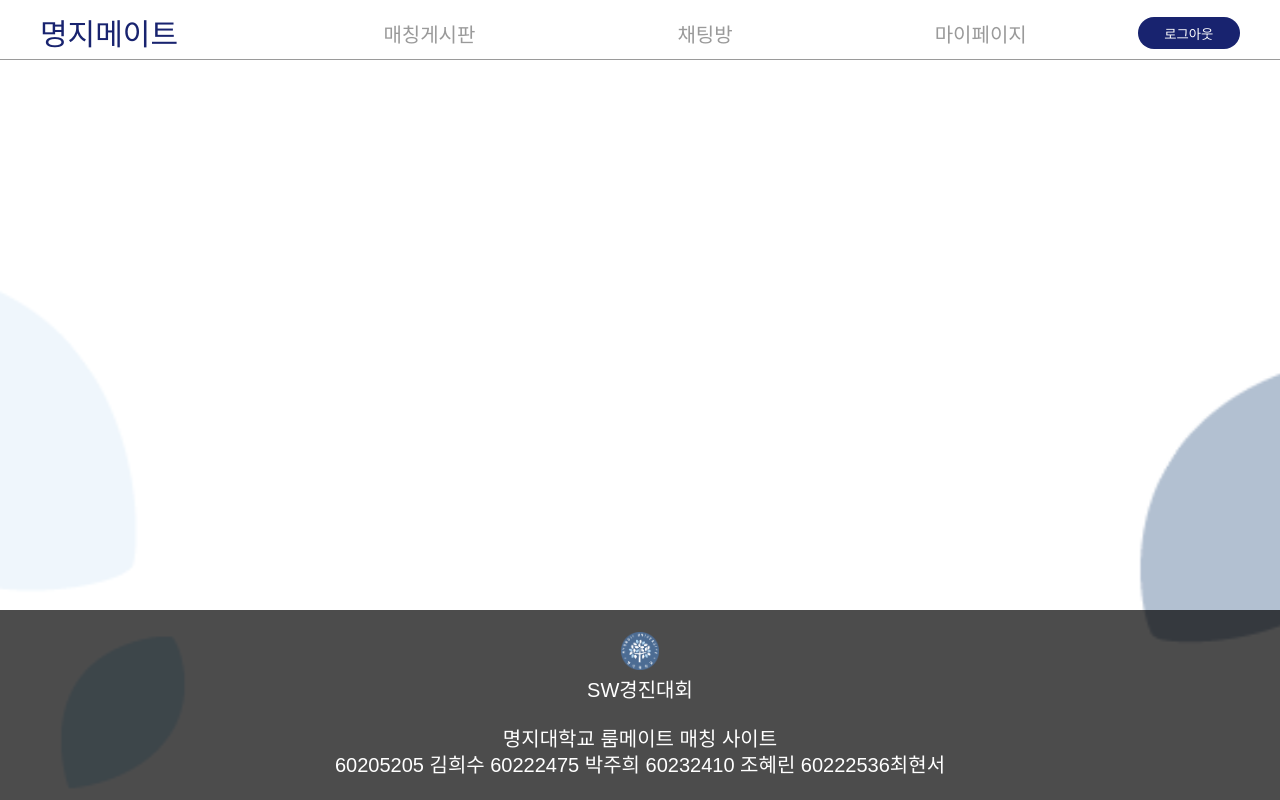
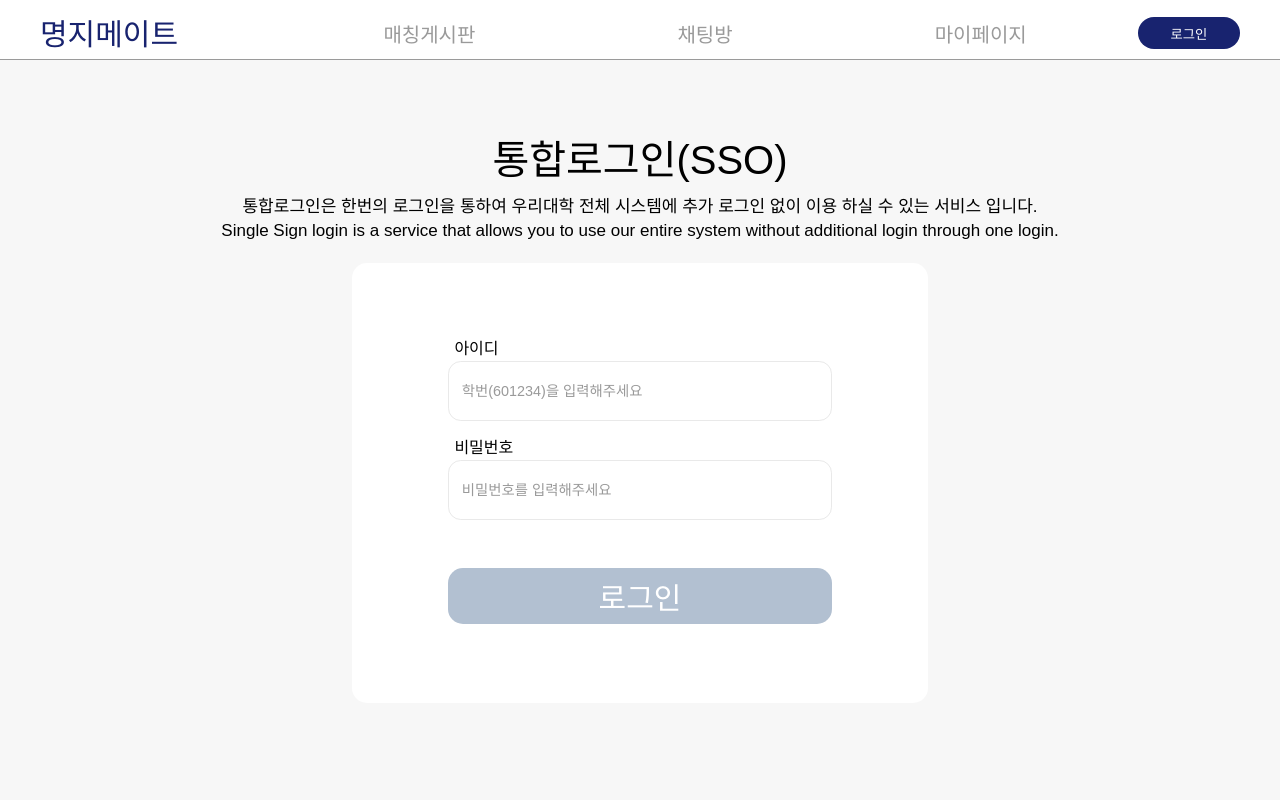
Before and after one commit to jogpfls/myongji_roomMate, a React (Create React App) app: page /auth/login in a window 1280 px wide. Shown: the top 800 px of the page. Built offline with nearby package versions, Linux system fonts and the light colour scheme; a web font is replaced by a local one.

Commit message:
feat: 로그인 UI 구현

```diff
--- a/src/components/Header.js
+++ b/src/components/Header.js
@@ -41,7 +41,7 @@ const Header = () => {
         </Item>
       </Menu>
       <LogoutContainer>
-        <Logout>로그아웃</Logout>
+        <Logout onClick={()=>navigate('/auth/login')}>로그인</Logout>
       </LogoutContainer>
     </Container>
   );
--- a/src/pages/Login.js
+++ b/src/pages/Login.js
@@ -1,7 +1,153 @@
-import React from "react";
+import React, { useState } from "react";
+import { useNavigate } from "react-router-dom";
+import styled from "styled-components";
 
 const Login = () => {
-  return <div></div>;
+  const [id, setId] = useState('');
+  const [password, setPassword] = useState('');
+  const navigate = useNavigate();
+  return (
+    <AllWrapper>
+      <Wrapper>
+        <TitleBox>
+          <LoginText>통합로그인(SSO)</LoginText>
+          <IntegrationText>
+            통합로그인은 한번의 로그인을 통하여 우리대학 전체 시스템에 추가 로그인 없이 이용 하실 수 있는 서비스 입니다.
+          </IntegrationText>
+          <IntegrationText>
+            Single Sign login is a service that allows you to use our entire system without additional login through one login.
+          </IntegrationText>
+        </TitleBox>
+        <LoginBox>
+          <AllFilledBox>
+            <FilledBox>
+              <Text>아이디</Text>
+              <InputFilledBox>
+                <InputFilled
+                placeholder="학번(601234)을 입력해주세요"
+                type="id"
+                onChange={(event)=>setId(event.target.value)}
+                />
+              </InputFilledBox>
+            </FilledBox>
+            <FilledBox>
+              <Text>비밀번호</Text>
+              <InputFilledBox>
+                <InputFilled
+                placeholder="비밀번호를 입력해주세요"
+                type="password"
+                onChange={(event)=>setPassword(event.target.value)}
+                />
+              </InputFilledBox>
+            </FilledBox>
+          </AllFilledBox>
+          {password === '' || id === ''
+          ? <LoginButton status="none">로그인</LoginButton>
+          : <LoginButton onClick={()=>navigate('/')} >로그인</LoginButton>}
+        </LoginBox>
+      </Wrapper>
+    </AllWrapper>
+  );
 };
 
+const AllWrapper = styled.div`
+  display: flex;
+  justify-content: center;
+  height: 95vh;
+  background-color: ${({theme})=>theme.colors.gray3};
+`;
+
+const Wrapper = styled.div`
+  display: flex;
+  flex-direction: column;
+  align-items: center;
+`;
+
+const TitleBox = styled.div`
+  display: flex;
+  flex-direction: column;
+  align-items: center;
+  gap: 0.8vh;
+  margin-top: 10vh;
+`;
+
+const LoginText = styled.p`
+  ${({theme})=>theme.fonts.title}
+  font-size: 40px;
+  margin-bottom: 1.5vh;
+`;
+
+const IntegrationText = styled.p`
+  font-size: 17px;
+`;
+
+const LoginBox = styled.div`
+  background-color: ${({theme})=>theme.colors.white};
+  width: 45vw;
+  height: 55vh;
+  border-radius: 15px;
+  display: flex;
+  justify-content: center;
+  align-items: center;
+  flex-direction: column;
+  gap: 6vh;
+  margin-top: 3vh;
+`;
+
+const AllFilledBox = styled.div`
+  display: flex;
+  flex-direction: column;
+  width: 30vw;
+  gap: 1.5vw;
+`;
+
+const FilledBox = styled.div`
+  display: flex;
+  flex-direction: column;
+`;
+
+const InputFilledBox = styled.div`
+  display: flex;
+`;
+
+const InputFilled = styled.input`
+  background-color: ${({theme})=>theme.colors.white};
+  width: 30vw;
+  height: 7vh;
+  border: solid ${({theme})=>theme.colors.gray2} 1.5px;
+  border-radius: 1vw;
+  padding-left: 1vw;
+  outline: none;
+
+  &::placeholder{
+    color: ${({theme})=>theme.colors.gray};
+    ${({theme})=>theme.fonts.default};
+    font-size: 1.8vh;
+  }
+`;
+
+const Text = styled.div`
+  ${({theme})=>theme.fonts.text4};
+  font-size: 2vh;
+  width: 10vw;
+  padding-left: 0.5vw;
+  margin-bottom: 0.5vh;
+`;
+
+const LoginButton = styled.button`
+  background-color: ${({theme, status})=> status === 'none' ? theme.colors.blue3 : theme.colors.deepBlue2};
+  color: ${({theme})=>theme.colors.white};
+  width: 30vw;
+  height: 7vh;
+  border-radius: 15px;
+  ${({theme})=>theme.fonts.text5};
+  border: none;
+  outline: none;
+  transition: background-color 0.2s;
+
+  &:hover{
+    background-color: ${({theme, status})=>status === 'none' ? 'none' : theme.colors.deepBlue};
+  }
+`;
+
 export default Login;
--- a/src/styles/Theme.js
+++ b/src/styles/Theme.js
@@ -51,5 +51,6 @@ export const Theme = {
     black: "#000",
     blue2C: "#5D65A1",
     lightBlueC: "#CCDCFF",
+    gray3: "#F7F7F7",
   },
 };
```
